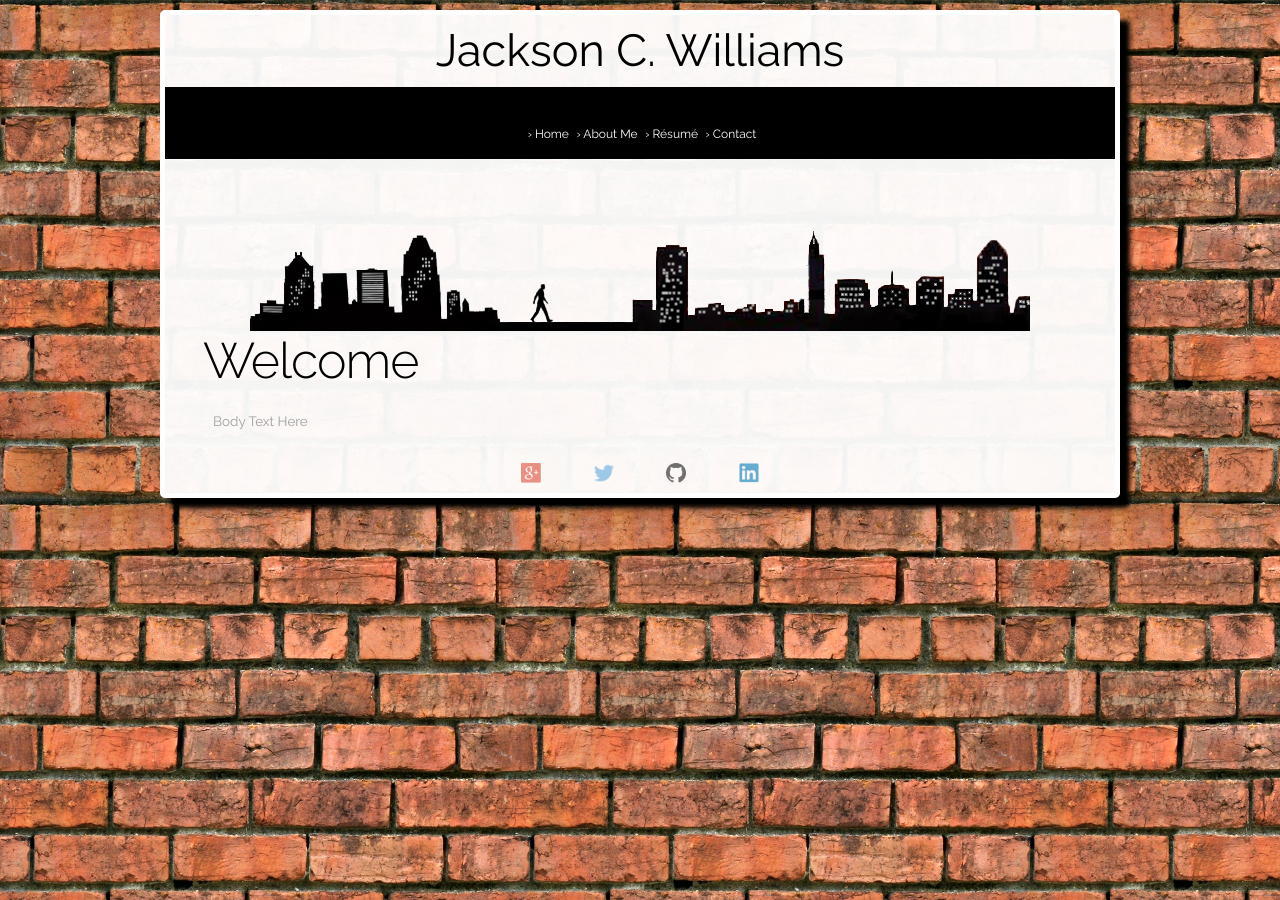
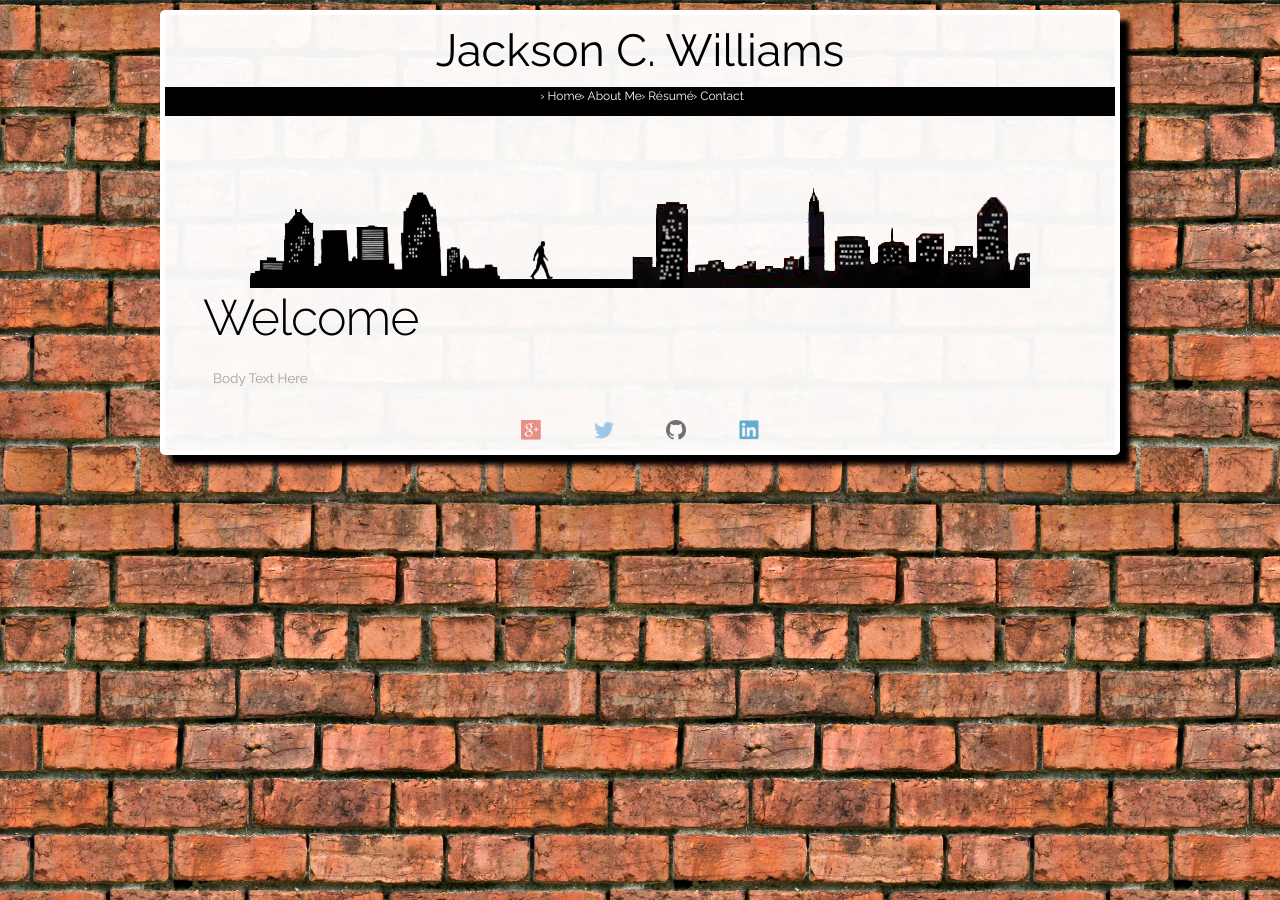
Before and after one commit to jacksoncwilliams/jackson-erin, a Jekyll site: the page built from fleektryout.html, in a window 1280 px wide. Built offline with Jekyll 4.4.1, drawn with Linux system fonts in a browser that asks for light colours.

Commit message:
Update layout.css

```diff
--- a/css/layout.css
+++ b/css/layout.css
@@ -135,6 +135,7 @@ text-align: center;
 
 
 .nav ul {
+  font-size: 12px;
   list-style: none;
   background-color: #000000;
   text-align: center;
@@ -149,6 +150,7 @@ text-align: center;
 }
 
 .nav a {
+  font-size: 12px;
   text-decoration: none;
   color: #ffffff;
   display: block;
@@ -157,15 +159,18 @@ text-align: center;
 
 .nav a:hover {
   background-color: #005f5f;
+
 }
 
 .nav a.active {
   background-color: #ffffff;
   color: #000000;
   cursor: default;
+  font-size: 12px;
 }
 
 .nav li {
     display: inline-block;
     margin-right: -4px;
+    font-size: 12px;
   }
```
